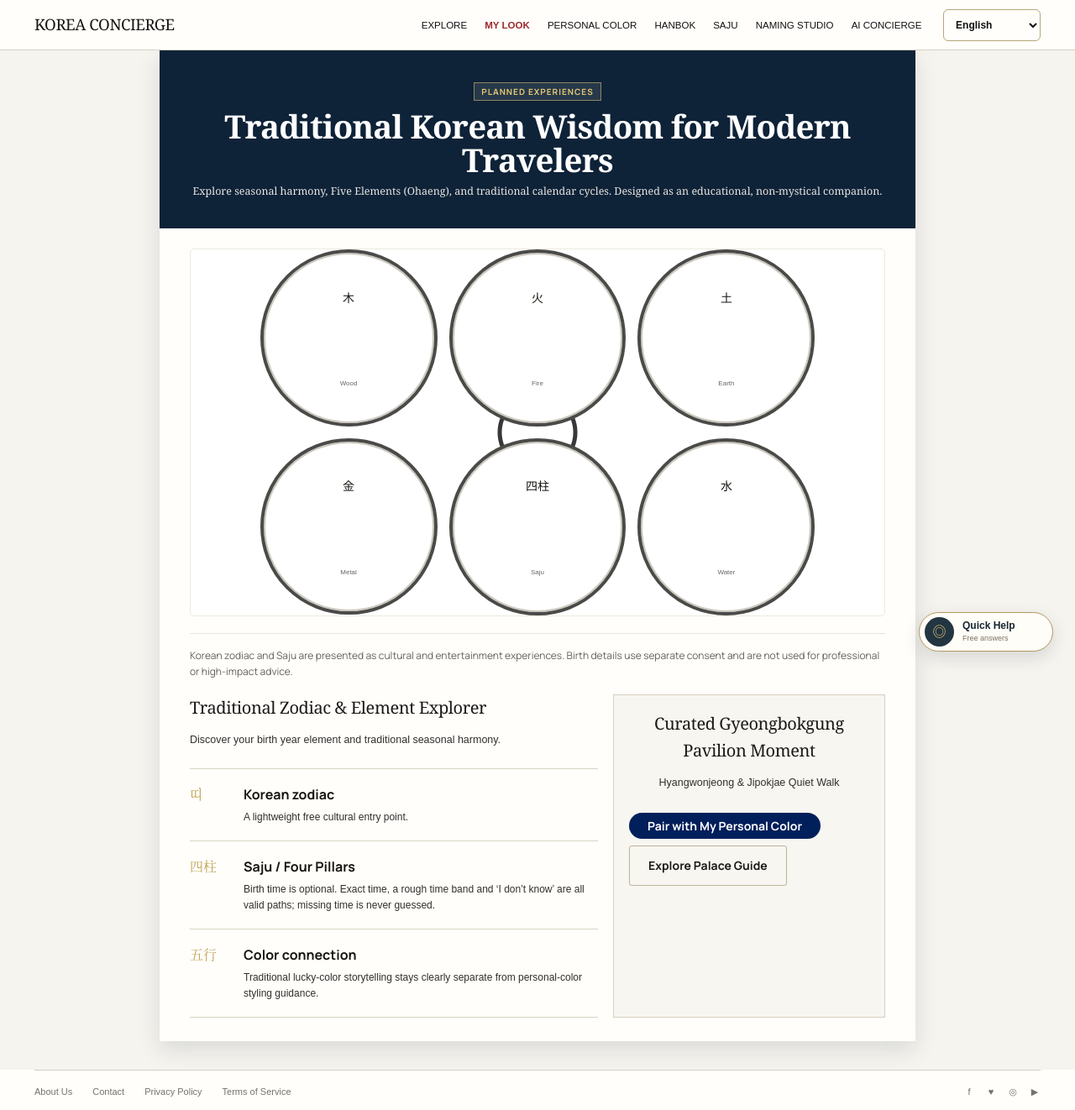
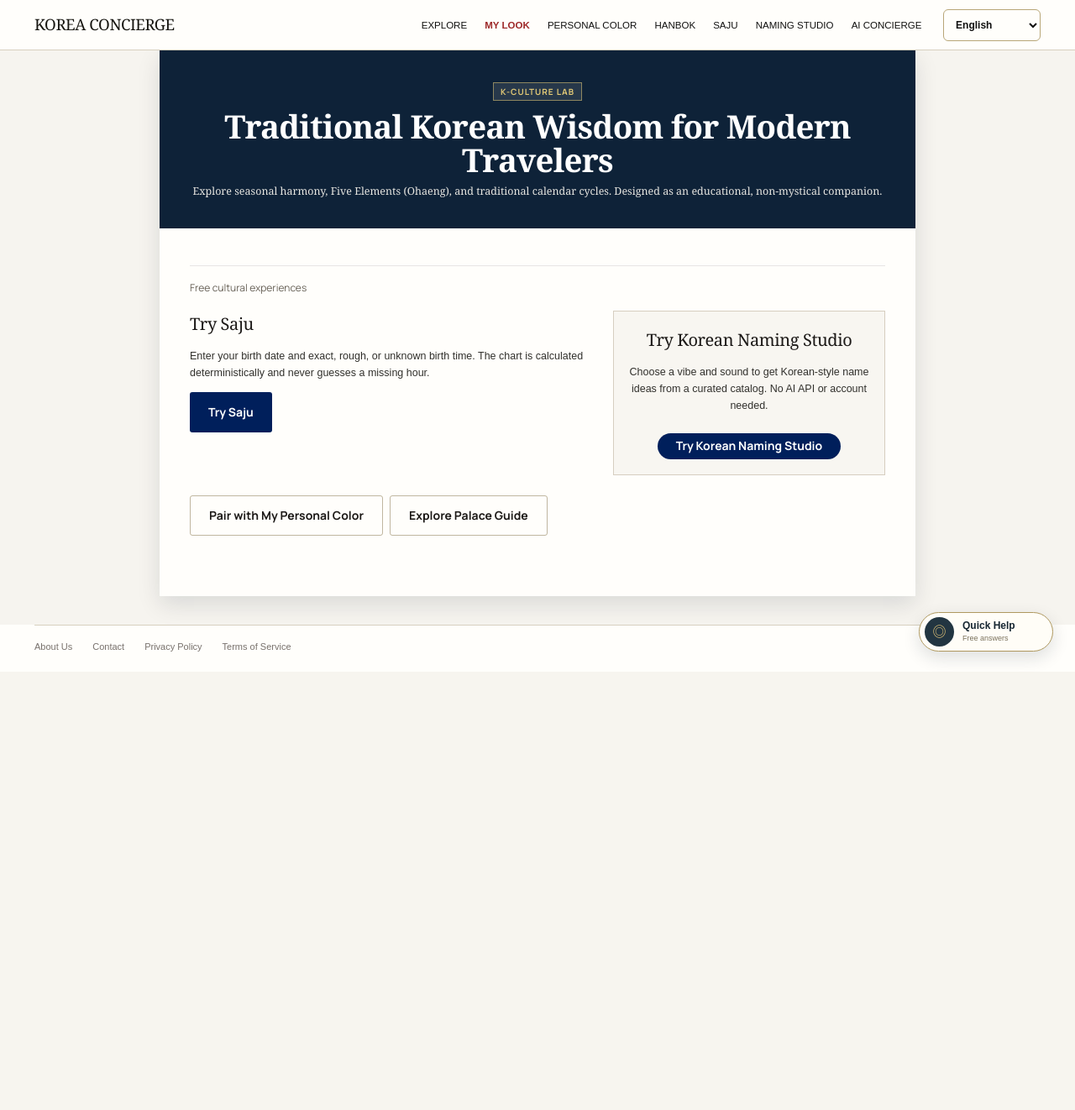
Before and after one commit to lgkangno1-svg/Kang-s-brain, a Next.js app in the folder projects/korea-avocadoss/: page /en/culture in a window 1280 px wide. Shown: the whole page at 84% size. After the commit the page ends 800 px from the top, so only its background shows below. Built offline with nearby package versions, Linux system fonts and the light colour scheme.

Commit message:
feat(korea): turn K-Culture page into functional hub

```diff
--- a/projects/korea-avocadoss/src/app/[locale]/culture/page.tsx
+++ b/projects/korea-avocadoss/src/app/[locale]/culture/page.tsx
@@ -1,67 +1,16 @@
 import type {Metadata} from 'next';
-import {getTranslations, setRequestLocale} from 'next-intl/server';
+import {getTranslations,setRequestLocale} from 'next-intl/server';
 import {Link} from '@/i18n/navigation';
 import {localizedAlternates} from '@/lib/seo/localized-metadata';
 
-type PageProps = {params: Promise<{locale: string}>};
-
-export async function generateMetadata({params}: PageProps): Promise<Metadata> {
-  const {locale} = await params;
-  setRequestLocale(locale);
-  const meta = await getTranslations('Meta');
-  return {title: meta('cultureTitle'), description: meta('cultureDescription'), alternates: localizedAlternates(locale, '/culture')};
-}
-
-export default async function LocalizedCulturePage({params}: PageProps) {
-  const {locale} = await params;
-  setRequestLocale(locale);
-  const culture = await getTranslations('Culture');
-
-  return (
-    <main className="stitchSajuReferencePage">
-      <section className="stitchSajuReference" aria-labelledby="saju-title">
-        <header className="stitchSajuReferenceHead">
-          <span className="stitchPreviewBadge">{culture('planned')}</span>
-          <h1 id="saju-title">{culture('heroTitle')}</h1>
-          <p>{culture('heroIntro')}</p>
-        </header>
-
-        <div className="stitchSajuReferenceBody">
-          <div className="stitchSajuDiagram" aria-describedby="saju-preview-note">
-            <div className="stitchSajuDiagramInner" aria-hidden="true">
-              <div className="stitchSajuOrb">木<small>Wood</small></div>
-              <div className="stitchSajuOrb">火<small>Fire</small></div>
-              <div className="stitchSajuOrb">土<small>Earth</small></div>
-              <div className="stitchSajuOrb">金<small>Metal</small></div>
-              <div className="stitchSajuOrb">四柱<small>Saju</small></div>
-              <div className="stitchSajuOrb">水<small>Water</small></div>
-            </div>
-          </div>
-
-          <p id="saju-preview-note" className="freshnessNote">{culture('intro')}</p>
-
-          <div className="stitchSajuReferenceGrid">
-            <section className="stitchSajuExplanation">
-              <h2>{culture('sajuExplorerTitle')}</h2>
-              <p>{culture('sajuExplorerIntro')}</p>
-              <div className="stepList">
-                <div className="step"><b>띠</b><div><strong>{culture('zodiacTitle')}</strong><p>{culture('zodiacText')}</p></div></div>
-                <div className="step"><b>四柱</b><div><strong>{culture('sajuTitle')}</strong><p>{culture('sajuText')}</p></div></div>
-                <div className="step"><b>五行</b><div><strong>{culture('colorTitle')}</strong><p>{culture('colorText')}</p></div></div>
-              </div>
-            </section>
-
-            <aside className="stitchSajuPremium">
-              <h2>{culture('photoSpotTitle')}</h2>
-              <p>{culture('photoSpotName')}</p>
-              <div className="cultureActionGroup">
-                <Link href="/color" className="primaryButton">{culture('actionPairColor')}</Link>
-                <Link href="/explore/gyeongbokgung" className="secondaryButton">{culture('actionExplorePalace')}</Link>
-              </div>
-            </aside>
-          </div>
-        </div>
-      </section>
-    </main>
-  );
-}
+type PageProps={params:Promise<{locale:string}>};
+const HUB:Record<string,{eyebrow:string;saju:string;sajuText:string;naming:string;namingText:string;free:string}>={
+ en:{eyebrow:'K-CULTURE LAB',saju:'Try Saju',sajuText:'Enter your birth date and exact, rough, or unknown birth time. The chart is calculated deterministically and never guesses a missing hour.',naming:'Try Korean Naming Studio',namingText:'Choose a vibe and sound to get Korean-style name ideas from a curated catalog. No AI API or account needed.',free:'Free cultural experiences'},
+ 'zh-CN':{eyebrow:'韩国文化实验室',saju:'体验四柱',sajuText:'输入出生日期，并选择准确、大概或未知出生时间。系统使用确定性计算，绝不会猜测缺失的时柱。',naming:'体验韩文命名',namingText:'选择氛围与发音，从人工整理的名字库获得韩文风格名字灵感。无需 AI API 或账号。',free:'免费文化体验'},
+ ja:{eyebrow:'K-CULTURE LAB',saju:'四柱を試す',sajuText:'生年月日と正確・おおよそ・不明の出生時刻を入力。決定論的に計算し、不明な時柱は推測しません。',naming:'韓国名スタジオを試す',namingText:'雰囲気と響きを選び、選定済みカタログから韓国風の名前候補を作れます。AI APIやアカウントは不要です。',free:'無料の文化体験'},
+ 'zh-TW':{eyebrow:'韓國文化實驗室',saju:'體驗四柱',sajuText:'輸入出生日期，並選擇準確、大概或未知出生時間。系統使用確定性計算，絕不猜測缺少的時柱。',naming:'體驗韓文命名',namingText:'選擇氛圍與發音，從人工整理的名字庫取得韓文風格名字靈感。無需 AI API 或帳號。',free:'免費文化體驗'},
+ vi:{eyebrow:'K-CULTURE LAB',saju:'Thử Saju',sajuText:'Nhập ngày sinh và giờ sinh chính xác, ước chừng hoặc không biết. Hệ thống tính xác định và không bao giờ đoán trụ giờ bị thiếu.',naming:'Thử Korean Naming Studio',namingText:'Chọn phong cách và âm thanh để nhận ý tưởng tên kiểu Hàn từ danh mục tuyển chọn. Không cần AI API hay tài khoản.',free:'Trải nghiệm văn hóa miễn phí'},
+ th:{eyebrow:'K-CULTURE LAB',saju:'ลองซาจู',sajuText:'กรอกวันเกิดและเวลาเกิดแบบแม่นยำ โดยประมาณ หรือไม่ทราบ ระบบคำนวณแบบกำหนดแน่นอนและไม่เดาเสาเวลาที่หายไป',naming:'ลอง Korean Naming Studio',namingText:'เลือกบรรยากาศและเสียงเพื่อรับไอเดียชื่อสไตล์เกาหลีจากคลังที่คัดสรรไว้ ไม่ใช้ AI API และไม่ต้องมีบัญชี',free:'ประสบการณ์วัฒนธรรมฟรี'}
+};
+export async function generateMetadata({params}:PageProps):Promise<Metadata>{const {locale}=await params;setRequestLocale(locale);const meta=await getTranslations('Meta');return{title:meta('cultureTitle'),description:meta('cultureDescription'),alternates:localizedAlternates(locale,'/culture')}}
+export default async function CulturePage({params}:PageProps){const {locale}=await params;setRequestLocale(locale);const culture=await getTranslations('Culture');const h=HUB[locale]??HUB.en;return <main className="stitchSajuReferencePage"><section className="stitchSajuReference"><header className="stitchSajuReferenceHead"><span className="stitchPreviewBadge">{h.eyebrow}</span><h1>{culture('heroTitle')}</h1><p>{culture('heroIntro')}</p></header><div className="stitchSajuReferenceBody"><p className="freshnessNote">{h.free}</p><div className="stitchSajuReferenceGrid"><section className="stitchSajuExplanation"><h2>{h.saju}</h2><p>{h.sajuText}</p><Link href="/culture/saju" className="primaryButton">{h.saju}</Link></section><section className="stitchSajuPremium"><h2>{h.naming}</h2><p>{h.namingText}</p><Link href="/culture/naming" className="primaryButton">{h.naming}</Link></section></div><div className="cultureActionGroup" style={{marginTop:24}}><Link href="/color" className="secondaryButton">{culture('actionPairColor')}</Link><Link href="/explore/gyeongbokgung" className="secondaryButton">{culture('actionExplorePalace')}</Link></div></div></section></main>}
```
